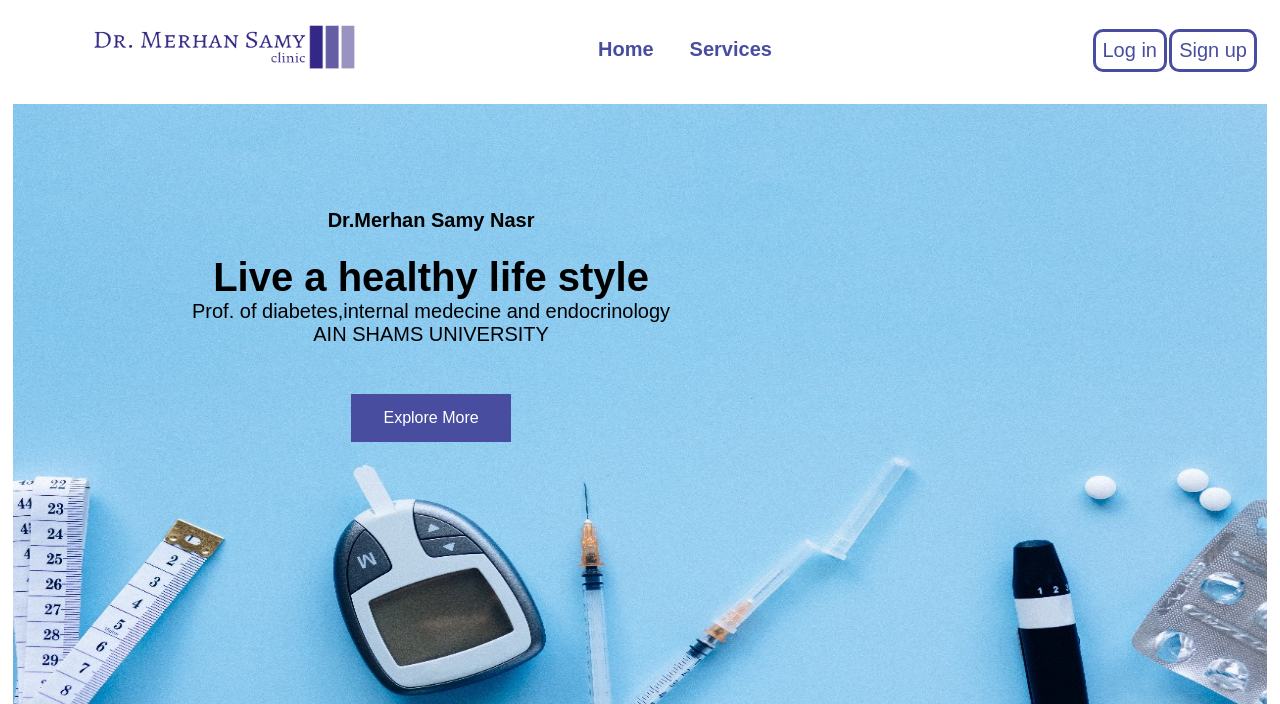
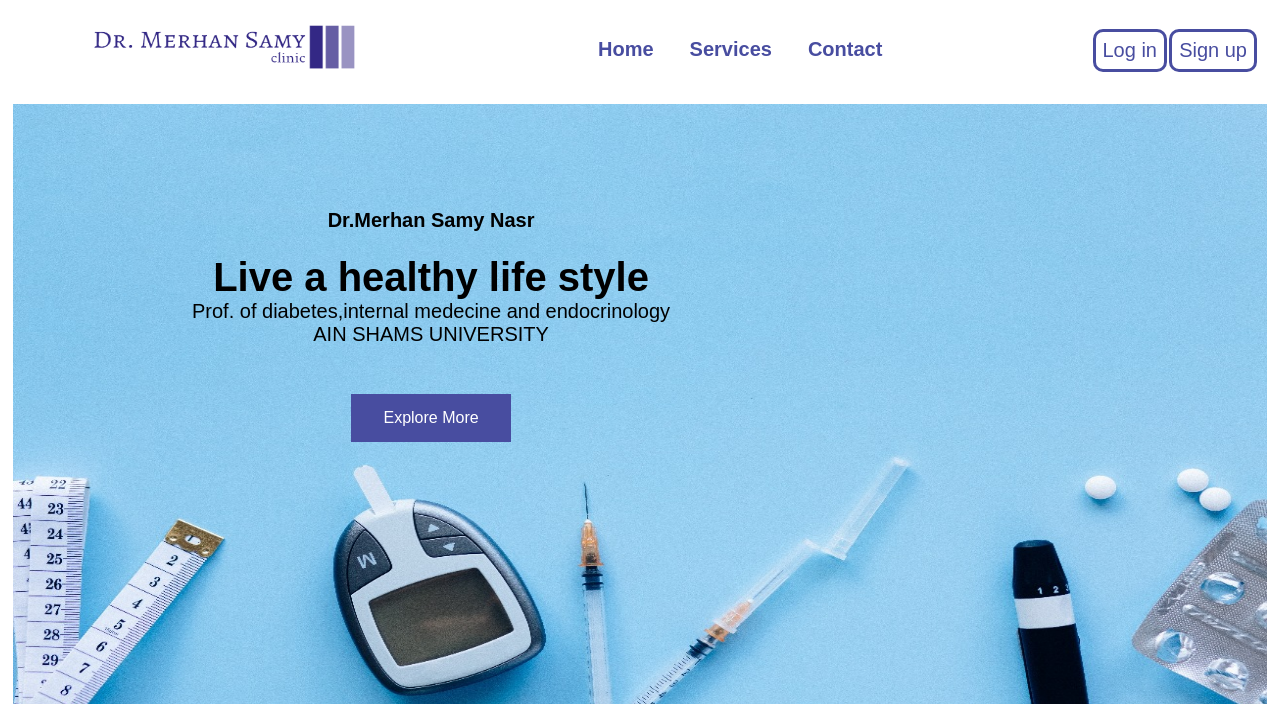
Before and after one commit to FatimaAl-najjar/swe-project, a PHP site: page /index/landing.php in a window 1280 px wide; the page is wider, and only the part inside the window is pictured. Shown: the top 704 px of that part. Run offline with PHP 8.4, Linux system fonts and the light colour scheme.

Commit message:
add contact

```diff
--- a/includes/nav.php
+++ b/includes/nav.php
@@ -27,7 +27,7 @@
         <li><img class="logo-image" src="../images/logo3.png" alt="Logo1"></li>
         <li><a href="#">Home</a></li>
         <li><a href="#">Services</a></li>
-
+        <li><a href="#">Contact</a></li>
         <div class="nav_btn">
             <a href="login.php"><button style="right: 110px;">Log in</button></a>
             <a href="signup.php"><button>Sign up</button></a>
```
